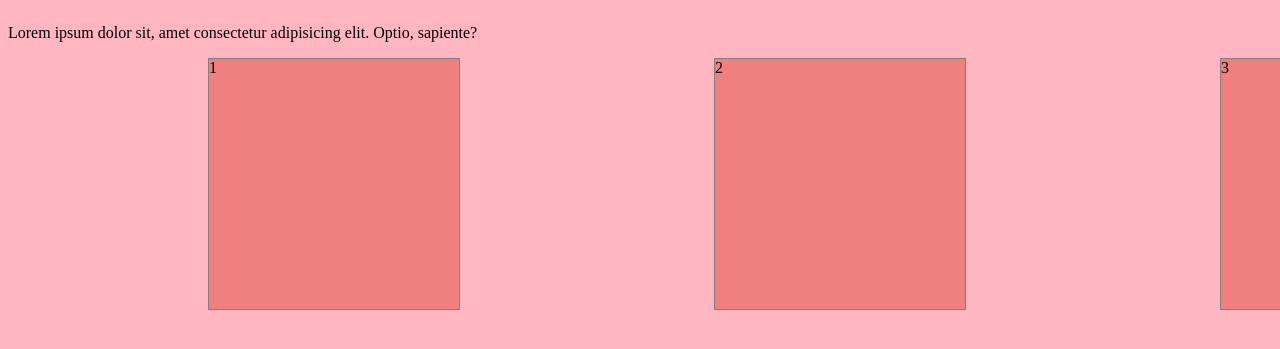
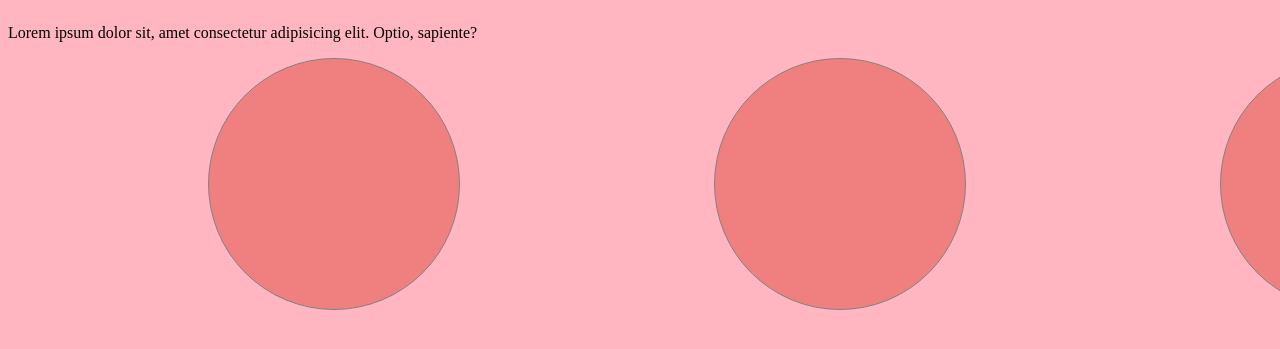
Before and after one commit to Otabekova/online-magazine, a plain HTML site: page index.html in a window 1280 px wide. Shown: the part 77-426 px from the top of the page. Drawn offline with Linux system fonts and the light colour scheme.

Commit message:
html va css o'zgartirdim

```diff
--- a/index.html
+++ b/index.html
@@ -10,9 +10,9 @@
     <h1>First Project</h1>
     <p>Lorem ipsum dolor sit, amet consectetur adipisicing elit. Optio, sapiente?</p>
     <div class="container">
-        <div class="box">1</div>
-        <div class="box">2</div>
-        <div class="box">3</div>
+        <div class="box"></div>
+        <div class="box"></div>
+        <div class="box"></div>
     </div>
 </body>
 </html>
--- a/main.css
+++ b/main.css
@@ -13,6 +13,7 @@ h1{
 .box{
     width: 250px;
     height: 250px;
+    border-radius: 50%;
     border: 1px solid grey;
     background-color: lightcoral;
     animation:mymove 2s 1s infinite alternate;
```
